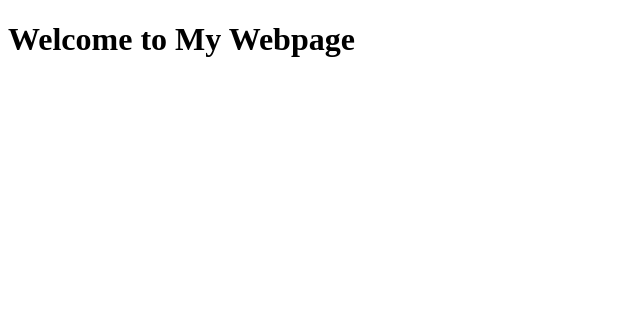
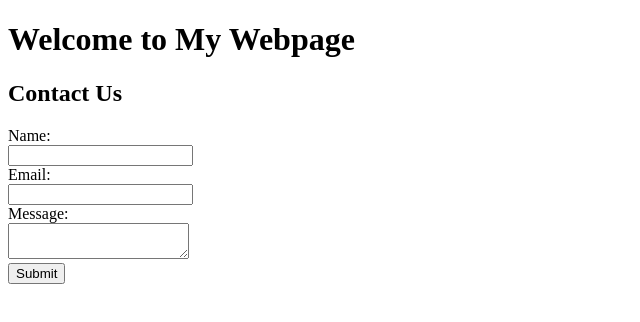
Before and after one commit to abhinavvv77/WEEK_2-FEDF, a plain HTML site: page index.html in a window 1280 px wide. Shown: the whole page, without its empty margins (0-640 px from the left). Drawn offline with Linux system fonts and the light colour scheme.

Commit message:
Added Contact form

```diff
--- a/index.html
+++ b/index.html
@@ -7,5 +7,19 @@
 </head>
 <body>
     <h1>Welcome to My Webpage</h1>
+    <h2>Contact Us</h2>
+<form>
+  <label for="name">Name:</label><br />
+  <input type="text" id="name" name="name"><br />
+
+  <label for="email">Email:</label><br />
+  <input type="email" id="email" name="email"><br />
+
+  <label for="message">Message:</label><br />
+  <textarea id="message" name="message"></textarea><br />
+
+  <input type="submit" value="Submit">
+</form>
+
 </body>
 </html>
```
